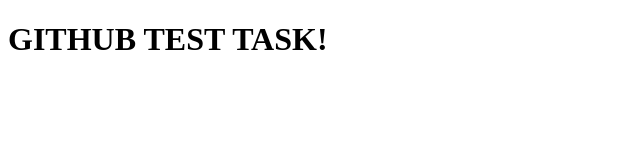
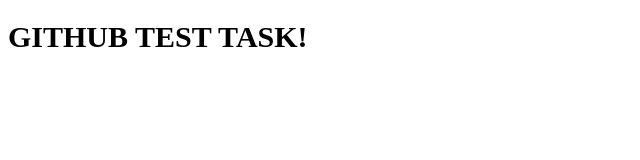
Before and after one commit to iddimsangi/task1, a plain HTML site: page index.html in a window 1280 px wide. Shown: the whole page, without its empty margins (0-640 px from the left). Drawn offline with Linux system fonts and the light colour scheme.

Commit message:
css file added and linked to index file

```diff
--- /dev/null
+++ b/index.css
@@ -0,0 +1,5 @@
+h1{
+	font-size: 30px;
+	color: #000;
+
+}
--- a/index.html
+++ b/index.html
@@ -1,6 +1,7 @@
 <!DOCTYPE html>
 <html>
 <head>
+	<link rel="stylesheet" type="text/css" href="index.css">
 	<title>firstpage</title>
 </head>
 <body>
```
